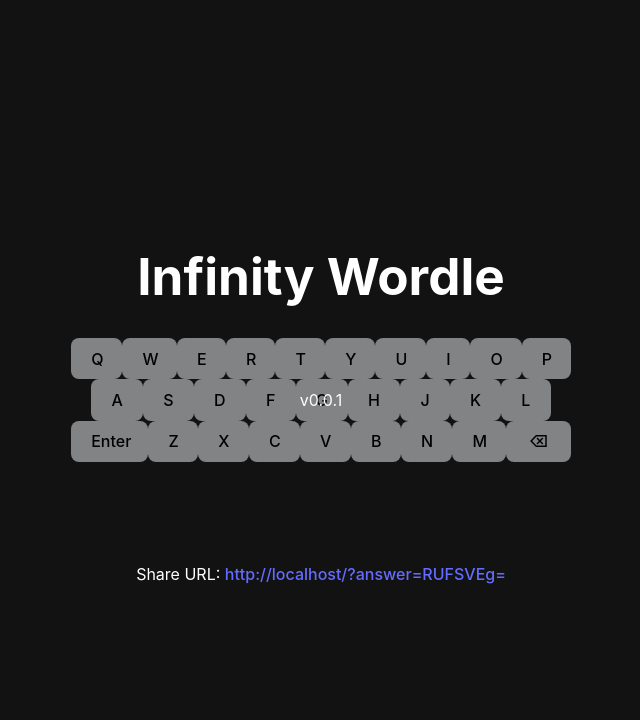
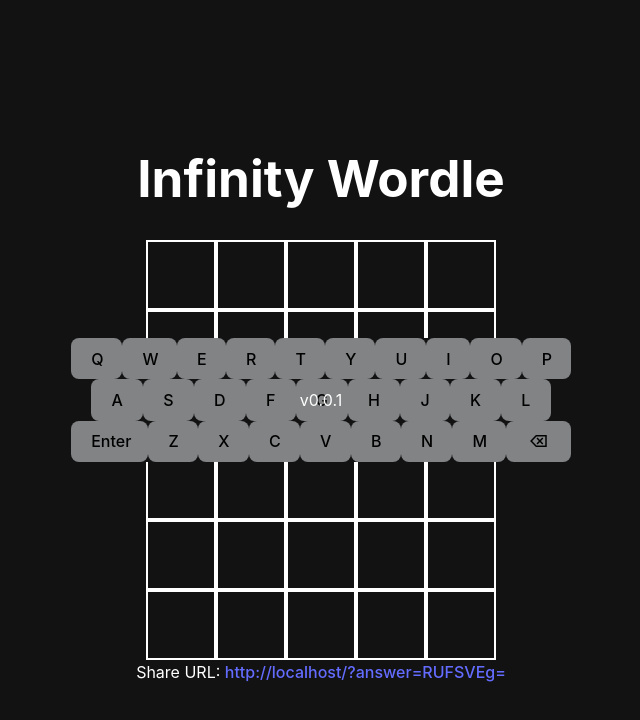
Before and after one commit to awazonable/infinity-wordle, a React (Vite) app: page / in a window 1280 px wide. Shown: the top 720 px of the page, without its empty margins (319-959 px from the left). Built offline with nearby package versions, Linux system fonts and the light colour scheme.

Commit message:
fix: グリッドレイアウトの改善とタイルサイズの動的調整

```diff
--- a/package.json
+++ b/package.json
@@ -1,7 +1,7 @@
 {
   "name": "infinity-wordle",
   "private": true,
-  "version": "0.0.3",
+  "version": "0.0.4",
   "type": "module",
   "scripts": {
     "dev": "vite",
--- a/src/components/GameBoard.tsx
+++ b/src/components/GameBoard.tsx
@@ -39,7 +39,7 @@ const GameBoard: React.FC<GameBoardProps> = ({
     const remainingRows = maxGuesses - guesses.length - 1;
     for (let i = 0; i < remainingRows; i++) {
       emptyRows.push(
-        <div key={`empty-${i}`} className="flex justify-center gap-2">
+        <div key={`empty-${i}`} className="grid grid-cols-5 gap-2">
           {renderRow('', guesses.length + i + 1)}
         </div>
       );
@@ -48,13 +48,13 @@ const GameBoard: React.FC<GameBoardProps> = ({
   };
 
   return (
-    <div className="flex flex-col items-center gap-2 mb-[200px] max-w-[350px] mx-auto">
+    <div className="grid grid-rows-6 gap-2 w-full max-w-[350px] mx-auto">
       {guesses.map((guess, index) => (
-        <div key={`guess-${index}`} className="flex justify-center gap-2">
+        <div key={`guess-${index}`} className="grid grid-cols-5 gap-2">
           {renderRow(guess, index)}
         </div>
       ))}
-      <div className="flex justify-center gap-2">
+      <div className="grid grid-cols-5 gap-2">
         {renderRow(currentGuess, guesses.length, true)}
       </div>
       {renderEmptyRows()}
--- a/src/components/Tile.tsx
+++ b/src/components/Tile.tsx
@@ -21,7 +21,7 @@ const Tile: React.FC<TileProps> = ({ letter, state }) => {
 
   return (
     <div
-      className={`w-12 h-12 border-2 border-gray-500 flex items-center justify-center text-2xl font-bold uppercase ${getBackgroundColor()} text-white`}
+      className={`w-full aspect-square border-2 border-gray-500 flex items-center justify-center text-2xl font-bold uppercase ${getBackgroundColor()} text-white box-border`}
     >
       {letter}
     </div>
--- a/src/index.css
+++ b/src/index.css
@@ -1,6 +1,12 @@
 @tailwind base;
 @tailwind components;
 @tailwind utilities;
+
+@layer base {
+  * {
+    box-sizing: border-box;
+  }
+}
 
 :root {
   font-family: Inter, system-ui, Avenir, Helvetica, Arial, sans-serif;
```
